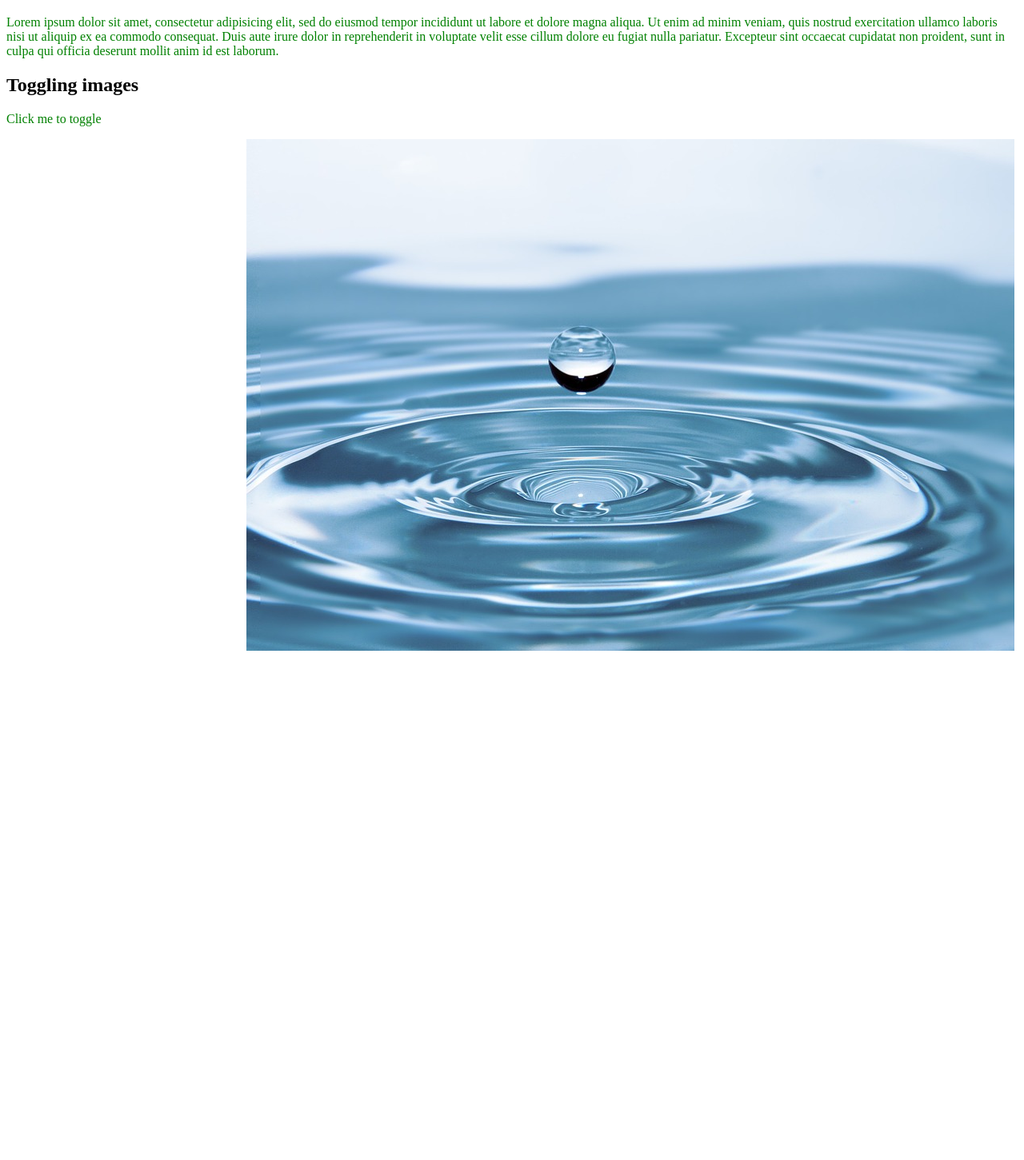
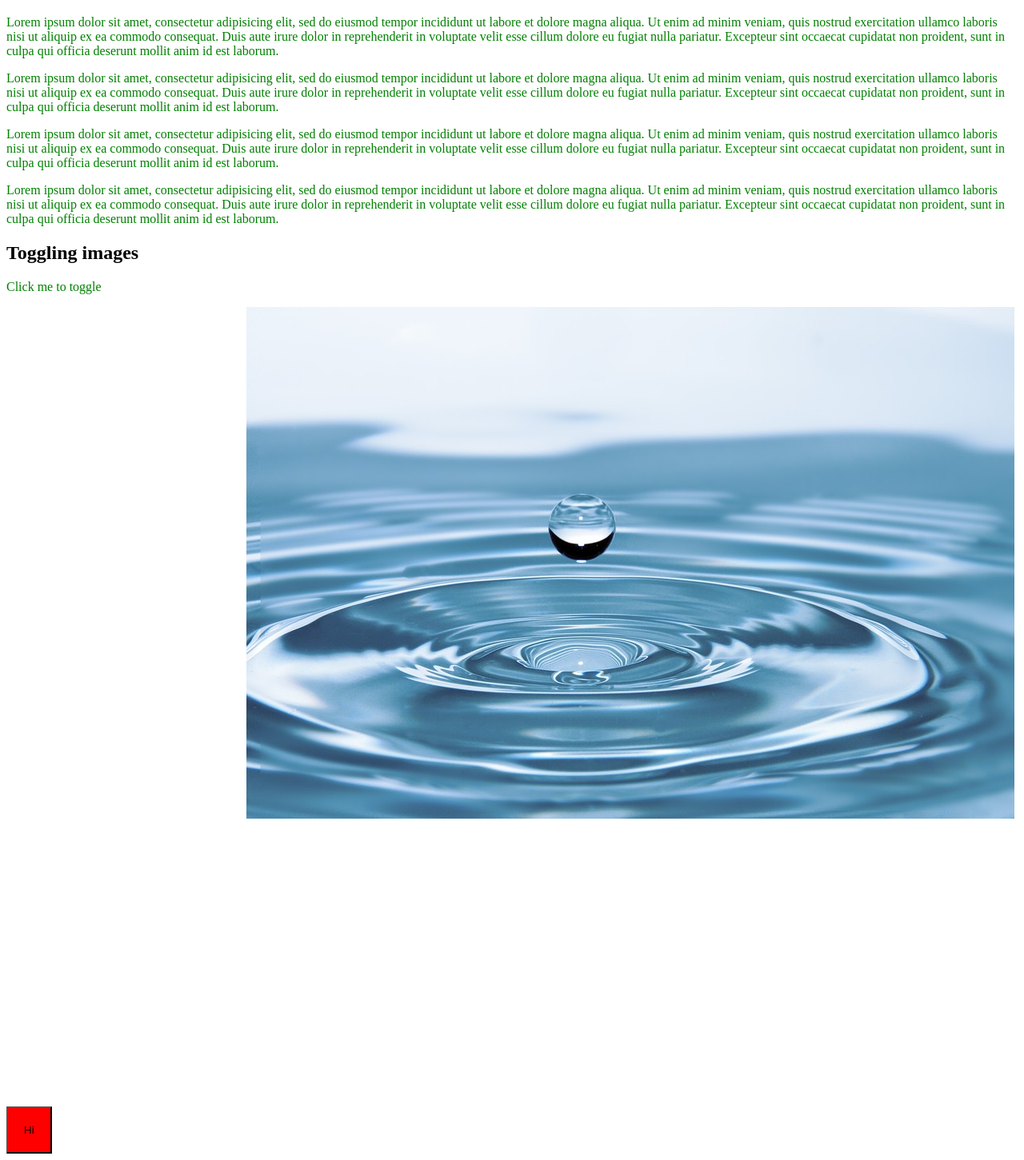
Before and after one commit to MattChambo/jQueryIntro, a plain HTML site: page index.html in a window 1280 px wide. Shown: the part 61-1512 px from the top of the page at 80% size. Before the commit the page ends 875 px from the top, so only its background shows below. Drawn offline with nearby package versions, Linux system fonts and the light colour scheme.

Commit message:
Add button

```diff
--- a/css/styles.css
+++ b/css/styles.css
@@ -16,3 +16,9 @@ img {
 .transparent {
 	opacity: 0;
 }
+
+button {
+	background-color: red;
+	padding: 20px;
+	margin-top: 1000px;
+}
--- a/index.html
+++ b/index.html
@@ -8,7 +8,31 @@
 	</head>
 	<body>
 		<!-- Main content goes here -->
-		<h1>Example</h1>
+		<h1 id="example">Example</h1>
+		<p>
+			Lorem ipsum dolor sit amet, consectetur adipisicing elit, sed do eiusmod
+			tempor incididunt ut labore et dolore magna aliqua. Ut enim ad minim veniam,
+			quis nostrud exercitation ullamco laboris nisi ut aliquip ex ea commodo
+			consequat. Duis aute irure dolor in reprehenderit in voluptate velit esse
+			cillum dolore eu fugiat nulla pariatur. Excepteur sint occaecat cupidatat non
+			proident, sunt in culpa qui officia deserunt mollit anim id est laborum.
+		</p>
+		<p>
+			Lorem ipsum dolor sit amet, consectetur adipisicing elit, sed do eiusmod
+			tempor incididunt ut labore et dolore magna aliqua. Ut enim ad minim veniam,
+			quis nostrud exercitation ullamco laboris nisi ut aliquip ex ea commodo
+			consequat. Duis aute irure dolor in reprehenderit in voluptate velit esse
+			cillum dolore eu fugiat nulla pariatur. Excepteur sint occaecat cupidatat non
+			proident, sunt in culpa qui officia deserunt mollit anim id est laborum.
+		</p>
+		<p>
+			Lorem ipsum dolor sit amet, consectetur adipisicing elit, sed do eiusmod
+			tempor incididunt ut labore et dolore magna aliqua. Ut enim ad minim veniam,
+			quis nostrud exercitation ullamco laboris nisi ut aliquip ex ea commodo
+			consequat. Duis aute irure dolor in reprehenderit in voluptate velit esse
+			cillum dolore eu fugiat nulla pariatur. Excepteur sint occaecat cupidatat non
+			proident, sunt in culpa qui officia deserunt mollit anim id est laborum.
+		</p>
 		<p>
 			Lorem ipsum dolor sit amet, consectetur adipisicing elit, sed do eiusmod
 			tempor incididunt ut labore et dolore magna aliqua. Ut enim ad minim veniam,
@@ -25,7 +49,11 @@
 			<img class="top" src="img/water2.jpg" alt="another image">
 		</div>
 
-		<script src="https://ajax.googleapis.com/ajax/libs/jquery/2.2.2/jquery.min.js"></script>
+		<button id="scrollUp">Hi</button>
+
+		<script type="text/javascript" src="js/jquery-2.2.3.min.js"></script>
+		<!-- <script src="https://ajax.googleapis.com/ajax/libs/jquery/2.2.2/jquery.min.js"></script> -->
+
 		<script type="text/javascript" src="js/script.js"></script>
 	</body>
 </html>
--- a/js/script.js
+++ b/js/script.js
@@ -10,5 +10,8 @@ $(document).ready(function(){
 		$('.top').toggleClass('transparent');
 	});
 
+	$('#scrollUp').click(function(){
+		$('html, body').animate({scrollTop: 0}, 'slow');
+	});
 
 });
```
